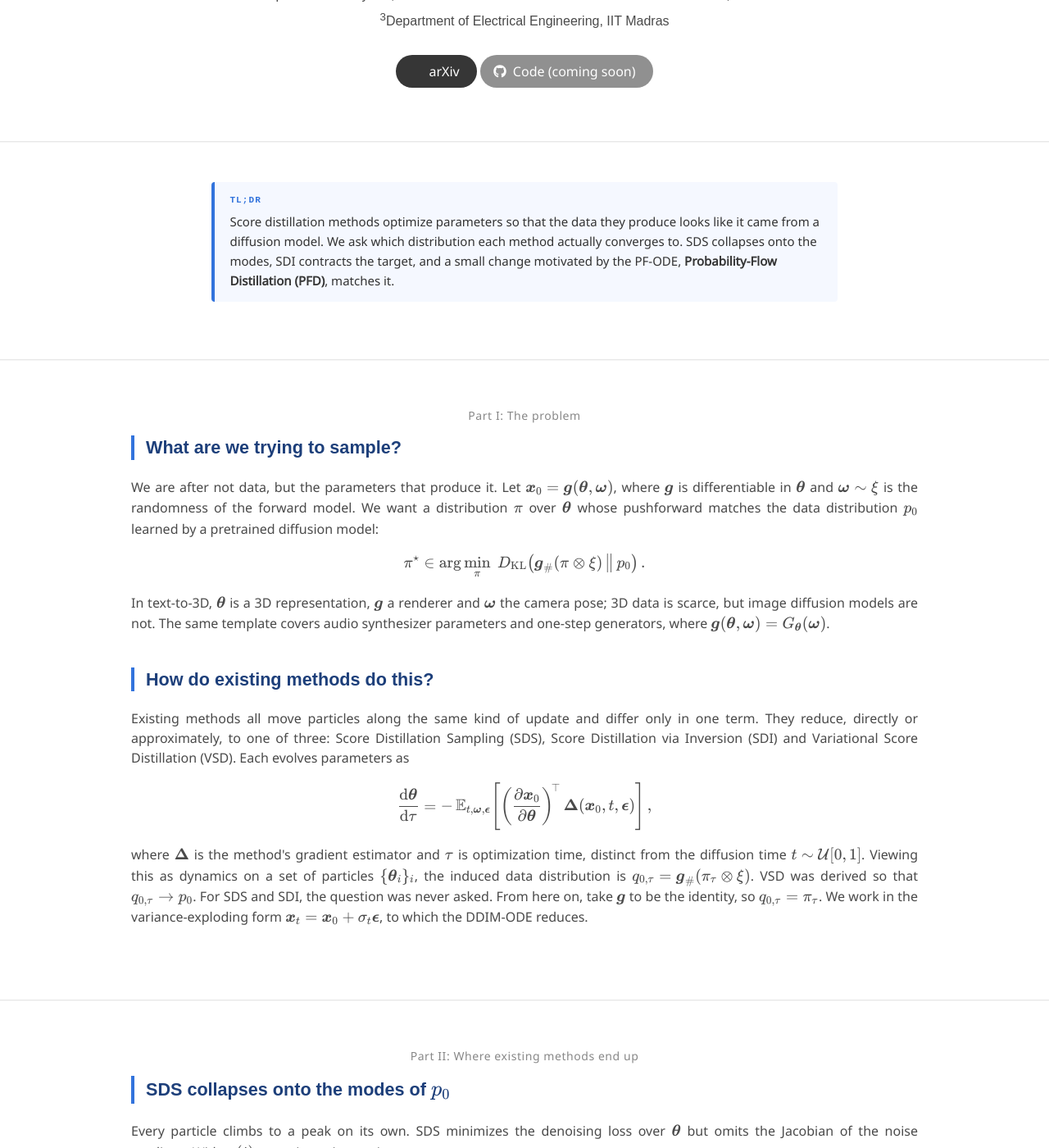
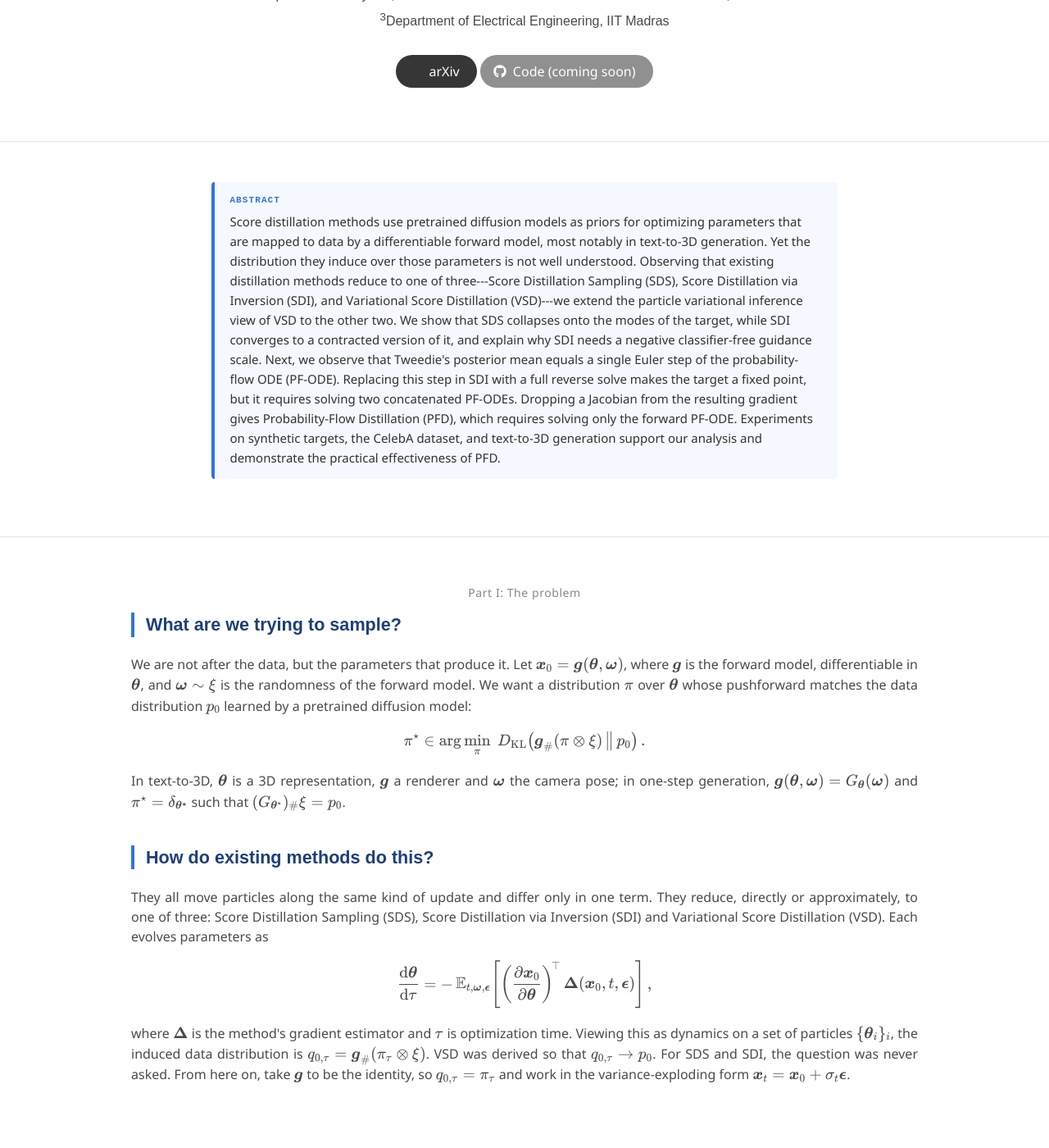
Before and after one commit to rrohithiam/rrohithiam.github.io, a Jekyll site: the page projects/pfd/index.html, which Jekyll copies as it is, in a window 1280 px wide and 1400 px high, scrolled down 298 px. Shown: the whole window at 82% size. Built offline with Jekyll 4.4.1, drawn with Linux system fonts in a browser that asks for light colours; nearby versions of some CDN libraries; some web fonts are replaced; library files that are not in the unit come from our copies; a style sheet for code colours, icons or effects is not loaded; some of the changed text lies outside the part shown.

Commit message:
Changes to PFD Project Page

```diff
--- a/projects/pfd/index.html
+++ b/projects/pfd/index.html
@@ -303,12 +303,9 @@
       <div class="columns is-centered">
         <div class="column is-four-fifths">
           <div class="tldr-box">
-            <span class="tldr-label">TL;DR</span>
+            <span class="tldr-label">Abstract</span>
             <p style="margin:0; font-size:15px; line-height:1.6; color:#333;">
-              Score distillation methods optimize parameters so that the data they produce looks like it came from a diffusion
-              model. We ask which distribution each method actually converges to. SDS collapses onto the modes, SDI
-              contracts the target, and a small change motivated by the PF-ODE, <strong>Probability-Flow Distillation
-              (PFD)</strong>, matches it.
+              Score distillation methods use pretrained diffusion models as priors for optimizing parameters that are mapped to data by a differentiable forward model, most notably in text-to-3D generation. Yet the distribution they induce over those parameters is not well understood. Observing that existing distillation methods reduce to one of three---Score Distillation Sampling (SDS), Score Distillation via Inversion (SDI), and Variational Score Distillation (VSD)---we extend the particle variational inference view of VSD to the other two. We show that SDS collapses onto the modes of the target, while SDI converges to a contracted version of it, and explain why SDI needs a negative classifier-free guidance scale. Next, we observe that Tweedie's posterior mean equals a single Euler step of the probability-flow ODE (PF-ODE). Replacing this step in SDI with a full reverse solve makes the target a fixed point, but it requires solving two concatenated PF-ODEs. Dropping a Jacobian from the resulting gradient gives Probability-Flow Distillation (PFD), which requires solving only the forward PF-ODE. Experiments on synthetic targets, the CelebA dataset, and text-to-3D generation support our analysis and demonstrate the practical effectiveness of PFD.
             </p>
           </div>
         </div>
@@ -325,36 +322,34 @@
       <div class="qa">
         <p class="question">What are we trying to sample?</p>
         <p>
-          We are after not data, but the parameters that produce it. Let \( \bm{x}_0 = \bm{g}(\bm{\theta}, \bm{\omega}) \), where \( \bm{g} \) is
-          differentiable in \( \bm{\theta} \) and \( \bm{\omega} \sim \xi \) is the randomness of the
+          We are not after the data, but the parameters that produce it. Let \( \bm{x}_0 = \bm{g}(\bm{\theta}, \bm{\omega}) \), where \( \bm{g} \) is the forward model,
+          differentiable in \( \bm{\theta} \), and \( \bm{\omega} \sim \xi \) is the randomness of the
           forward model. We want a distribution \( \pi \) over \( \bm{\theta} \) whose pushforward matches the
           data distribution \( p_0 \) learned by a pretrained diffusion model:
         </p>
         \[ \pi^\star \in \arg\min_{\pi}\; D_{\mathrm{KL}}\!\left(\bm{g}_{\#}(\pi \otimes \xi)\,\big\|\,p_0\right). \]
         <p>
           In text-to-3D, \( \bm{\theta} \) is a 3D representation, \( \bm{g} \) a renderer and
-          \( \bm{\omega} \) the camera pose; 3D data is scarce, but image diffusion models are not. The same
-          template covers audio synthesizer parameters and one-step generators, where
-          \( \bm{g}(\bm{\theta},\bm{\omega}) = G_{\bm{\theta}}(\bm{\omega}) \).
+          \( \bm{\omega} \) the camera pose; in one-step generation,
+          \( \bm{g}(\bm{\theta},\bm{\omega}) = G_{\bm{\theta}}(\bm{\omega}) \) and \(\pi^\star = \delta_{\bm{\theta^\star}}\) such that \( (G_{\bm\theta^\star})_\#\xi = p_0 \).
         </p>
       </div>
 
       <div class="qa">
         <p class="question">How do existing methods do this?</p>
         <p>
-          Existing methods all move particles along the same kind of update and differ only in one term. They reduce, directly or approximately, to one of three: Score Distillation Sampling
+          They all move particles along the same kind of update and differ only in one term. They reduce, directly or approximately, to one of three: Score Distillation Sampling
           (SDS), Score Distillation via Inversion (SDI) and Variational Score Distillation (VSD). Each evolves
           parameters as
         </p>
         \[ \frac{\mathrm{d}\bm{\theta}}{\mathrm{d}\tau} = -\,\mathbb{E}_{t,\bm{\omega},\bm{\epsilon}}\!\left[\left(\frac{\partial \bm{x}_0}{\partial \bm{\theta}}\right)^{\!\top}\bm{\Delta}(\bm{x}_0, t, \bm{\epsilon})\right], \]
         <p>
-          where \( \bm{\Delta} \) is the method's gradient estimator and \( \tau \) is optimization time, distinct
-          from the diffusion time \( t \sim \mathcal{U}[0,1] \). Viewing this as dynamics on a set of particles
+          where \( \bm{\Delta} \) is the method's gradient estimator and \( \tau \) is optimization time. Viewing this as dynamics on a set of particles
           \( \{\bm{\theta}_i\}_i \), the induced data distribution is
           \( q_{0,\tau} = \bm{g}_{\#}(\pi_\tau \otimes \xi) \). VSD was derived so that \( q_{0,\tau} \to p_0 \).
           For SDS and SDI, the question was never asked. From here on, take \( \bm{g} \) to be the identity, so
-          \( q_{0,\tau} = \pi_\tau \). We work in the variance-exploding form
-          \( \bm{x}_t = \bm{x}_0 + \sigma_t\bm{\epsilon} \), to which the DDIM-ODE reduces.
+          \( q_{0,\tau} = \pi_\tau \) and work in the variance-exploding form
+          \( \bm{x}_t = \bm{x}_0 + \sigma_t\bm{\epsilon} \).
         </p>
       </div>
     </div>
@@ -367,10 +362,9 @@
       <p class="part-title">Part II: Where existing methods end up</p>
 
       <div class="qa">
-        <p class="question">SDS collapses onto the modes of \( p_0 \)</p>
+        <p class="question">In SDS \(q_{0,\tau}\) collapses onto the modes of \( p_0 \)</p>
         <p>
-          Every particle climbs to a peak on its own. SDS minimizes the denoising loss over \( \bm{\theta} \) but omits the Jacobian of the noise predictor.
-          With \( w(t) = \sigma_t \), its estimator is
+          SDS minimizes the denoising loss over \( \bm{\theta} \) but omits the Jacobian of the noise predictor. The gradient estimator is given by:
         </p>
         \[ \bm{\Delta} = \bm{x}_0 - \hat{\bm{x}}_0(\bm{x}_t), \qquad \hat{\bm{x}}_0(\bm{x}_t) = \bm{x}_t - \sigma_t\bm{\epsilon}_\phi(\bm{x}_t,t) = \mathbb{E}_p[\bm{x}_0 \mid \bm{x}_t], \]
         <p>
@@ -379,24 +373,22 @@
         </p>
         \[ \frac{\mathrm{d}\bm{x}_0}{\mathrm{d}\tau} = \mathbb{E}_{t,\bm{\epsilon}}\!\left[\sigma_t^2\,\nabla_{\bm{x}}\log p_t(\bm{x}_0 + \sigma_t\bm{\epsilon})\right]. \]
         <p>
-          Nothing on the right-hand side depends on \( q_{0,\tau} \), so nothing maintains entropy. Particles in different
-          basins converge to different local maxima, and \( p_0 \) itself is not even a fixed point.
+          Nothing on the right-hand side depends on \( q_{0,\tau} \) and the noise vanished under expectation, so nothing maintains entropy. Every particle climbs to a peak on its own with particles starting in different
+          basins converging to a different local maxima.
         </p>
         <details class="proof">
-          <summary>Why is \( p_0 \) not a fixed point?</summary>
+          <summary>Why \( q_{0,\tau} = p_0 \) can't be a fixed point?</summary>
           <div>
-            Suppose \( q_{0,\tau} = p_0 \) with \( \mathrm{Cov}(\bm{x}_0) \succ 0 \). By the law of total covariance,
+            Suppose \( q_{0,\tau} = p_0 \) with \( \mathrm{Cov}(\bm{x}_0) \succ 0 \) (non-degenerate data). By the law of total covariance,
             \[ \mathrm{Cov}(\hat{\bm{x}}_0) = \mathrm{Cov}(\bm{x}_0) - \mathbb{E}\!\left[\mathrm{Cov}(\bm{x}_0 \mid \bm{x}_t)\right]. \]
             If \( \bm{v}^\top\mathbb{E}[\mathrm{Cov}(\bm{x}_0\mid\bm{x}_t)]\bm{v} = 0 \) for some
             \( \bm{v}\neq 0 \), then \( \bm{v}^\top\bm{x}_0 \) is a function of \( \bm{x}_t \); since
-            \( \bm{x}_t \) has full support given \( \bm{x}_0 \), that function is constant, contradicting
-            \( \mathrm{Cov}(\bm{x}_0)\succ 0 \). Hence \( \mathrm{Cov}(\hat{\bm{x}}_0) \prec \mathrm{Cov}(\bm{x}_0) \)
-            while \( \mathbb{E}[\hat{\bm{x}}_0] = \mathbb{E}[\bm{x}_0] \): SDS pushes \( p_0 \) toward the same mean
-            with a strictly smaller covariance.
+            \( \bm{x}_t \) has full support given \( \bm{x}_0 \), that function is constant. This contradicts
+            \( \mathrm{Cov}(\bm{x}_0)\succ 0 \). Hence \( \mathrm{Cov}(\hat{\bm{x}}_0) \prec \mathrm{Cov}(\bm{x}_0) \). Thus at any fixed point, the particles have strictly less spread than the data.
           </div>
         </details>
         <div class="result-box">
-          <p class="result-title">Proposition 1 (Gaussian target)</p>
+          <p class="result-title">Proposition 1 (Isotropic Gaussian target)</p>
           Let \( p_0 = \mathcal{N}(\bm{\mu}, \rho^2\bm{I}_d) \) and \( \sigma_t = t \). Then SDS is the linear ODE
           \[ \frac{\mathrm{d}\bm{x}_0}{\mathrm{d}\tau} = -A(\rho)\,(\bm{x}_0 - \bm{\mu}), \qquad A(\rho) = \mathbb{E}_t\!\left[\frac{t^2}{\rho^2+t^2}\right] = 1 - \rho\arctan\frac{1}{\rho} > 0. \]
           From \( \mathcal{N}(\bm{m}_0, \nu_0^2\bm{I}_d) \), the particles stay Gaussian with
@@ -408,19 +400,19 @@
       <div class="qa">
         <p class="question">SDI avoids collapse. Does it reach \( p_0 \)?</p>
         <p>
-          It does not: SDI converges to a contracted version of \( p_0 \), with the right mean but a strictly smaller spread. SDI keeps the same estimator but replaces the random \( \bm{\epsilon} \) with the noise implied by DDIM
-          inversion. Ideally, this maps \( \bm{x}_0 \) through the PF-ODE of the particle distribution itself, which
-          we call the <em>forward</em> PF-ODE, with flow map \( \bm{\Phi}^{q_\tau}_{0\to t} \):
+          SDI keeps the same estimator but replaces the random \( \bm{\epsilon} \) with the noise implied by DDIM
+          inversion. We consider this to be an approximation of the forward PF-ODE, induced by \( \{q_{t,\tau}\}_t \) solved in the \(0\rightarrow t\) direction, which maps \( \bm{x}_0 \) to \( \bm{x}_t \). Writing its flow map as \( \bm{\Phi}^{q_\tau}_{0\to t} \)
+          the particle dynamics are given by:
         </p>
         \[ \frac{\mathrm{d}\bm{x}_0}{\mathrm{d}\tau} = \mathbb{E}_t\!\left[\hat{\bm{x}}_0\!\left(\bm{\Phi}^{q_\tau}_{0\to t}(\bm{x}_0)\right)\right] - \bm{x}_0. \]
         <p>
-          DDIM inversion approximates this map by integrating \( \nabla_{\bm{x}}\log p_t(\cdot\mid\varnothing) \) in
-          place of \( \nabla_{\bm{x}}\log q_{t,\tau} \). Unlike SDS, the update now depends on \( q_{0,\tau} \), and that
-          dependence acts as an entropy term: the forward PF-ODE must add a fixed amount of variance, so the more
-          concentrated the particles are, the harder it pushes them apart. The posterior mean, however, still contracts.
+          DDIM inversion approximates \( \bm{\Phi}^{q_\tau}_{0\to t} \) by integrating \( \nabla_{\bm{x}}\log p_t(\cdot\mid\varnothing) \) in
+          place of \( \nabla_{\bm{x}}\log q_{t,\tau} \), which in the text-to-3D setting can be argued as a decent approximation. Unlike SDS, the update now depends on \( q_{0,\tau} \), and that
+          dependence acts as an entropy term: the forward PF-ODE must add a variance fixed by the schedule while the variance it actually adds is proportional to the current variance, so the more
+          concentrated the particles are, the harder it pushes them apart. The posterior mean, however, still contracts, hence, the particles converge to a contracted version of the target.
         </p>
         <div class="result-box">
-          <p class="result-title">Proposition 2 (Gaussian target)</p>
+          <p class="result-title">Proposition 2 (Isotropic Gaussian target)</p>
           With \( p_0 = \mathcal{N}(\bm{\mu}, \rho^2\bm{I}_d) \) and \( \sigma_t = t \), the particles stay
           Gaussian, \( q_{0,\tau} = \mathcal{N}(\bm{m}_\tau, \nu_\tau^2\bm{I}_d) \), with
           \[ \frac{\mathrm{d}\bm{m}_\tau}{\mathrm{d}\tau} = -A(\rho)\,(\bm{m}_\tau - \bm{\mu}), \qquad \frac{\mathrm{d}\nu_\tau}{\mathrm{d}\tau} = \big(B(\nu_\tau) - 1\big)\,\nu_\tau, \qquad B(\nu) = \frac{\rho^2}{\nu}\,\mathbb{E}_t\!\left[\frac{\sqrt{\nu^2+t^2}}{\rho^2+t^2}\right]. \]
@@ -432,7 +424,7 @@
           <div>
             \( B \) is strictly decreasing on \( (0,\infty) \), diverges as \( \nu \to 0^+ \) and tends to
             \( 1 - A(\rho) < 1 \) as \( \nu \to \infty \), so \( B(\nu_\star) = 1 \) has exactly one root. At
-            \( \nu = \rho \), \( B(\rho) = \rho\,\mathbb{E}_t[(\rho^2+t^2)^{-1/2}] < 1 \); since \( B \) is decreasing,
+            \( \nu = \rho \), \( B(\rho) = \rho\,\mathbb{E}_t[(\rho^2+t^2)^{-1/2}] < 1 \). Since \( B \) is decreasing,
             the root lies below \( \rho \).
           </div>
         </details>
@@ -441,27 +433,27 @@
       <div class="qa">
         <p class="question">Why does SDI need a negative CFG scale?</p>
         <p>
-          Inversion runs the PF-ODE forward, so guidance has to tilt the other way. Classifier-free guidance replaces \( p_t(\cdot\mid c) \) with a tilted distribution
+          Classifier-free guidance replaces \( p_t(\cdot\mid c) \) with a tilted distribution
           \( \tilde p_t(\bm{x}\mid c) \propto p_t(\bm{x}\mid c)\,\big(p_t(\bm{x}\mid c)/p_t(\bm{x}\mid\varnothing)\big)^{\gamma-1} \).
-          SDI inverts under the target prompt. Using the approximation from Q4,
+          Since in text-to-3D setting there is no source prompt, SDI inverts under the target prompt itself. Using the approximation we introduced above,
           \( \nabla\log p_t(\cdot\mid\varnothing) \approx \nabla\log q_{t,\tau} \), the guided score becomes
         </p>
         \[ \nabla_{\bm{x}}\log\tilde p_t(\bm{x}_t\mid c) \approx \nabla_{\bm{x}}\log\!\left[p_t(\bm{x}_t)\left(\frac{p_t(\bm{x}_t)}{q_{t,\tau}(\bm{x}_t)}\right)^{\gamma-1}\right], \]
         <p>
-          which tilts a <em>reverse</em> trajectory from \( q_{t,\tau} \) toward \( p_t \). Inversion integrates the
-          <em>forward</em> PF-ODE, so \( p_t \) and \( q_{t,\tau} \) must swap roles:
+          which tilts the sampling trajectory (the PF-ODE induced by \(\{p_t\}_t\) solved in \(t\rightarrow0\) direction, which we call the reverse PF-ODE) from \( q_{t,\tau} \) toward \( p_t \). Inversion integrates the
+          forward PF-ODE, where the tilting must be reversed and hence \( p_t \) and \( q_{t,\tau} \) must swap roles:
         </p>
         \[ \bm{\epsilon}_\phi(\cdot,c) + \gamma\big(\bm{\epsilon}_\phi(\cdot,\varnothing) - \bm{\epsilon}_\phi(\cdot,c)\big) = \bm{\epsilon}_\phi(\cdot,\varnothing) + (1-\gamma)\big(\bm{\epsilon}_\phi(\cdot,c) - \bm{\epsilon}_\phi(\cdot,\varnothing)\big). \]
         <p>
-          An effective scale \( \gamma > 1 \) is therefore a user-specified scale \( \gamma_{\mathrm{cfg}} = 1-\gamma < 0 \).
-          Image editing confirms it: inverting under the target prompt with a positive scale gives unstable edits, while
+          The right hand side is the standard implementation of CFG with guidance \(1-\gamma\). Thus, an effective scale \( \gamma > 1 \) in inversion needs an user-specified scale \( \gamma_{\mathrm{cfg}} = 1-\gamma < 0 \).
+          The following experiment with image editing supports this. Inverting under the target prompt with a positive scale gives unstable edits, while
           the negative scale restores stability.
         </p>
         <div class="has-text-centered" style="margin:1.5rem 0;">
           <img src="./static/images/ddim_edit.png" style="width:75%; border-radius:6px;"
                alt="Image editing under three inversion methods">
           <p style="font-size:13px; color:#555; margin-top:0.6rem;">
-            Inversion with a source prompt at \( +3.5 \) (top), the target prompt at \( +3.5 \) (middle), and the target
+            DDIM Inversion with a source prompt at \( +3.5 \) (top), the target prompt at \( +3.5 \) (middle), and the target
             prompt at \( -3.5 \) (bottom), each followed by DDIM sampling under the target prompt.
           </p>
         </div>
@@ -473,7 +465,7 @@
 
   <section class="section">
     <div class="container is-max-desktop content has-text-justified">
-      <p class="part-title">Part III: Fixing it</p>
+      <p class="part-title">Part III: Fixing the bias</p>
 
       <div class="qa">
         <p class="question">What is the posterior mean, really?</p>
@@ -537,7 +529,7 @@
         <p>
           with \( w(t) = \tfrac12(1-t)\,g_t^2 \), though the results hold for any \( w(t) > 0 \). The particle score
           \( \nabla\log q_{t,\tau} \) comes from an auxiliary model trained online, and the integral is evaluated by
-          quadrature along one forward solve: \( \mathcal{O}(N) \) evaluations per step, like SDI and VSD, and no Monte
+          quadrature along one forward solve. \( \mathcal{O}(N) \) evaluations per step, like SDI and VSD, and no Monte
           Carlo variance from sampling \( t \).
         </p>
       </div>
@@ -545,21 +537,21 @@
       <div class="qa">
         <p class="question">Isn't that just VSD?</p>
         <p>
-          Not quite: PFD shares the integrand of VSD but uses a different coupling, and the coupling makes it faster. VSD integrates the same score difference, but at \( \bm{x}_t = \bm{x}_0 + \sigma_t\bm{\epsilon} \),
+          Not quite. PFD shares the integrand of VSD but uses a different coupling. VSD integrates the same score difference, but at \( \bm{x}_t = \bm{x}_0 + \sigma_t\bm{\epsilon} \),
           a stochastic coupling. PFD's deterministic coupling makes its gradient deterministic up to
-          \( \bm{\omega} \). VSD is the steepest descent of a time-averaged KL objective; measured on the KL at
-          the data level instead, PFD wins.
+          \( \bm{\omega} \). VSD is the steepest descent of a time-averaged KL objective. But, if we focus on the KL at
+          the data level instead, PFD wins (atleast in the small-time regime).
         </p>
         <div class="result-box">
           <p class="result-title">Theorem 5 (small-time regime)</p>
-          With \( \sigma_t = t \) restricted to \( [0,\eta] \) and a common \( q_{0,\tau} \) decaying at infinity,
+          With \( \sigma_t = t \) restricted to \( [0,\eta] \) the following hold for an update from common \( q_{0,\tau} \),
           \[ \left.\frac{\mathrm{d}D_{\mathrm{KL}}(q_{0,\tau}\|p_0)}{\mathrm{d}\tau}\right|_{\mathrm{VSD}} - \left.\frac{\mathrm{d}D_{\mathrm{KL}}(q_{0,\tau}\|p_0)}{\mathrm{d}\tau}\right|_{\mathrm{PFD}} = C_\eta\left(\mathbb{E}_{q_{0,\tau}}\!\left[\big\|\nabla^2\log p_0 - \nabla^2\log q_{0,\tau}\big\|_F^2\right] + \mathcal{O}(\eta^2)\right), \]
           where \( C_\eta = \tfrac12\int_0^\eta w(t)\,t^2\,\mathrm{d}t > 0 \). PFD decreases the KL at least as fast as VSD for small \( \eta \).
         </div>
         <details class="proof">
           <summary>Where does the gap come from?</summary>
           <div>
-            For a smooth test function \( f \), averaging over the Gaussian coupling and following the forward flow differ at second order:
+            For a sufficiently smooth test function \( f \), averaging over the Gaussian coupling and following the forward flow differ at second order:
             \[ \mathbb{E}_{\bm{\epsilon}}\big[f(\bm{x}_0 + t\bm{\epsilon})\big] - f\big(\bm{\Phi}^{q_\tau}_{0\to t}(\bm{x}_0)\big) = \tfrac{t^2}{2}\,\mathcal{L}f(\bm{x}_0) + \mathcal{O}(t^4), \qquad \mathcal{L}f = \Delta f + \langle\nabla\log q_{0,\tau}, \nabla f\rangle, \]
             the generator of Langevin dynamics with invariant density \( q_{0,\tau} \). Applied to each component of
             \( \nabla(\log p_0 - \log q_{0,\tau}) \) and paired with the KL gradient, integration by parts turns
@@ -568,15 +560,14 @@
           </div>
         </details>
         <p>
-          The advantage is not confined to small \( \eta \). For isotropic Gaussian targets with \( \eta = 1 \), PFD, VSD and
+          But the advantage is not confined to small \( \eta \). For isotropic Gaussian targets with \( \eta = 1 \), PFD, VSD and
           the dual bridge (DB) all keep the Gaussian family and converge to \( p_0 \), as
           \( \mathrm{d}\bm{m}_\tau/\mathrm{d}\tau = -A_M(\bm{m}_\tau - \bm{\mu}) \) and
           \( \mathrm{d}\nu_\tau/\mathrm{d}\tau = (\rho^2 - \nu_\tau^2)\,B_M(\nu_\tau) \), with
         </p>
         \[ A_{\mathrm{PFD}} = A_{\mathrm{VSD}} > A_{\mathrm{DB}}, \qquad B_{\mathrm{PFD}} > B_{\mathrm{VSD}},\, B_{\mathrm{DB}}. \]
         <p>
-          PFD is the fastest of the three. Dropping the Jacobian makes it converge faster than the dual bridge it
-          approximates.
+          PFD is the fastest of the three. Suprisingly, dropping the Jacobian makes it converge faster than the dual bridge!
         </p>
       </div>
     </div>
@@ -591,9 +582,9 @@
       <div class="qa">
         <p class="question">Does the theory hold up in practice?</p>
         <p>
-          Yes, on every target we tried. On a 1D Gaussian, Neal's 2D funnel and a 20D mixture of Gaussians, SDS collapses onto the modes, SDI converges
-          to a contracted target, and DB, VSD and PFD match it. The KL divergence decreases fastest for PFD, then VSD,
-          then DB.
+          Yes, on every target we tried. The following shows the result for a 1D Gaussian, Neal's 2D funnel and a 20D mixture of Gaussians, where in each of them, SDS collapses onto the modes, SDI converges
+          to a contracted target, and DB, VSD and PFD match it. For the Gaussian, the KL divergence decreases fastest for PFD, then VSD,
+          then DB, supporting the propositions.
         </p>
         <div class="has-text-centered" style="margin:1.5rem 0;">
           <img src="./static/images/1d_gauss.png" style="width:100%; border-radius:6px;"
@@ -804,13 +795,14 @@
       </div>
 
       <div class="qa">
-        <p class="question">What is still open?</p>
+        <p class="question">What's next?</p>
         <p>
-          Two things: general targets beyond the small-time regime, and many particles in 3D. PFD's advantage over VSD is proven for general targets only in the small-time regime; extending it is open. In
-          text-to-3D, a single representation limits us to one particle, so the results show fidelity rather than
-          diversity. The multi-particle setting, which would give diverse as well as high-fidelity assets, is the natural
-          next step. Global artifacts such as the Janus problem persist and are orthogonal to this work. We encourage the
-          community to build on this.
+          PFD's advantage over VSD is proven for general targets only in the small-time regime; extending it beyond
+          that regime remains open. In text-to-3D, threestudio supports only a single representation, which limits us
+          to one particle, so the results show fidelity rather than diversity. The multi-particle setting, which would
+          give diverse as well as high-fidelity assets, is the natural next step. Global artifacts such as the Janus
+          problem also persist, and strong multi-view priors may help alleviate them. We encourage the community to
+          build on this.
         </p>
       </div>
     </div>
```
Also changed, not shown: other parts of projects/pfd/index.html (+1 -1 lines).
